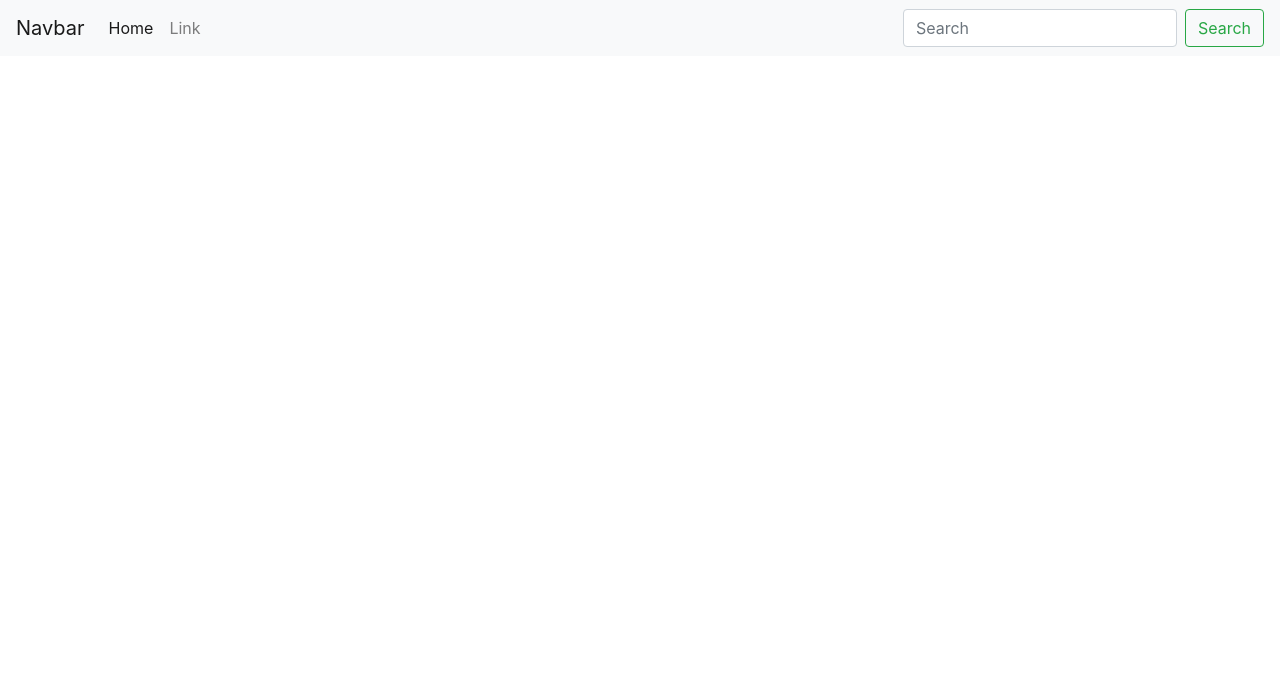
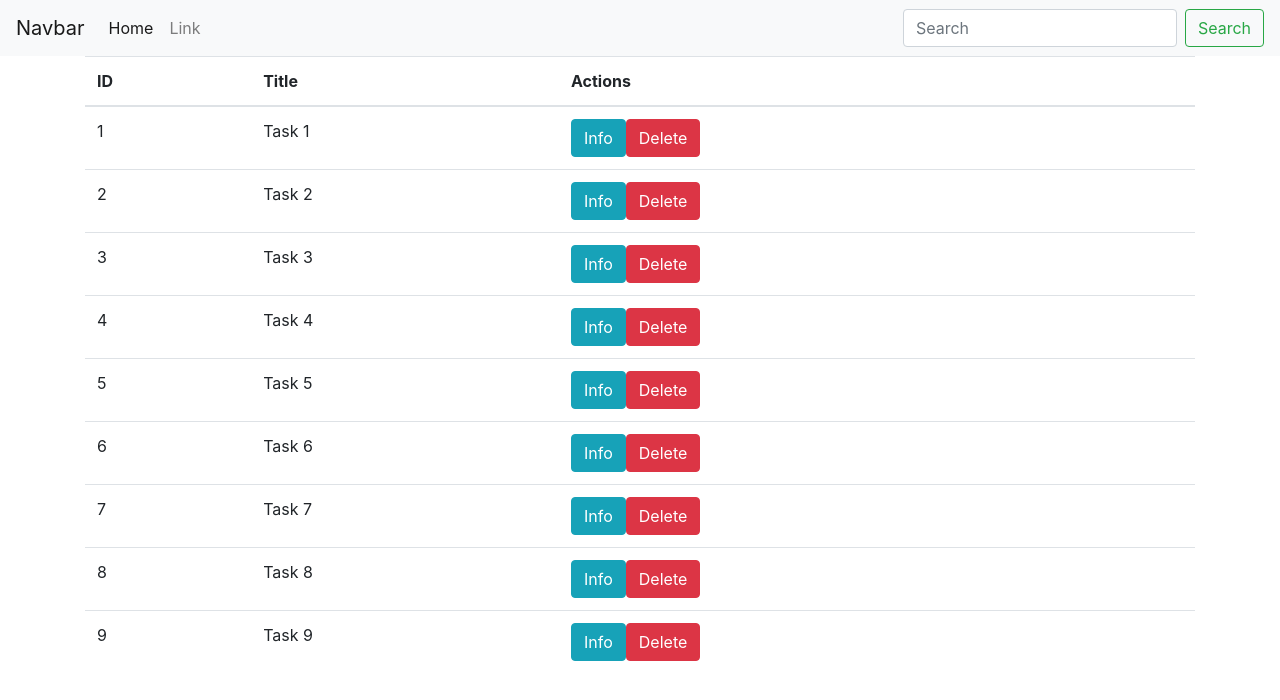
Before and after one commit to afonsir/task-manager-front-end, an Angular app: page / in a window 1280 px wide. Shown: the top 700 px of the page. Built offline with nearby package versions, Linux system fonts and the light colour scheme.

Commit message:
feat: add tasks component

```diff
--- a/src/app/app.component.html
+++ b/src/app/app.component.html
@@ -1 +1,5 @@
 <navbar></navbar>
+
+<div class="container">
+  <tasks></tasks>
+</div>
--- a/src/app/app.module.ts
+++ b/src/app/app.module.ts
@@ -4,11 +4,13 @@ import { BrowserModule } from '@angular/platform-browser';
 import { AppRoutingModule } from './app-routing.module';
 import { AppComponent } from './app.component';
 import { NavbarComponent } from "./navbar/navbar.component";
+import { TasksComponents } from './tasks/tasks.component';
 
 @NgModule({
   declarations: [
     AppComponent,
-    NavbarComponent
+    NavbarComponent,
+    TasksComponents
   ],
   imports: [
     BrowserModule,
--- /dev/null
+++ b/src/app/tasks/tasks.component.html
@@ -0,0 +1,17 @@
+<table class="table">
+  <thead>
+    <th>ID</th>
+    <th>Title</th>
+    <th>Actions</th>
+  </thead>
+  <tbody>
+    <tr *ngFor="let task of tasks">
+      <td>{{ task.id }}</td>
+      <td>{{ task.title }}</td>
+      <td>
+        <button class="btn btn-info">Info</button>
+        <button class="btn btn-danger">Delete</button>
+      </td>
+    </tr>
+  </tbody>
+</table>
--- /dev/null
+++ b/src/app/tasks/tasks.component.ts
@@ -0,0 +1,25 @@
+import { Component, OnInit } from '@angular/core'
+
+const tasks: any[] = [
+  { id: 1, title: "Task 1" },
+  { id: 2, title: "Task 2" },
+  { id: 3, title: "Task 3" },
+  { id: 4, title: "Task 4" },
+  { id: 5, title: "Task 5" },
+  { id: 6, title: "Task 6" },
+  { id: 7, title: "Task 7" },
+  { id: 8, title: "Task 8" },
+  { id: 9, title: "Task 9" }
+];
+
+@Component({
+  selector: 'tasks',
+  templateUrl: './tasks.component.html'
+})
+export class TasksComponents implements OnInit {
+  public tasks: any;
+
+  ngOnInit(): void {
+    this.tasks = tasks;
+  }
+}
```
